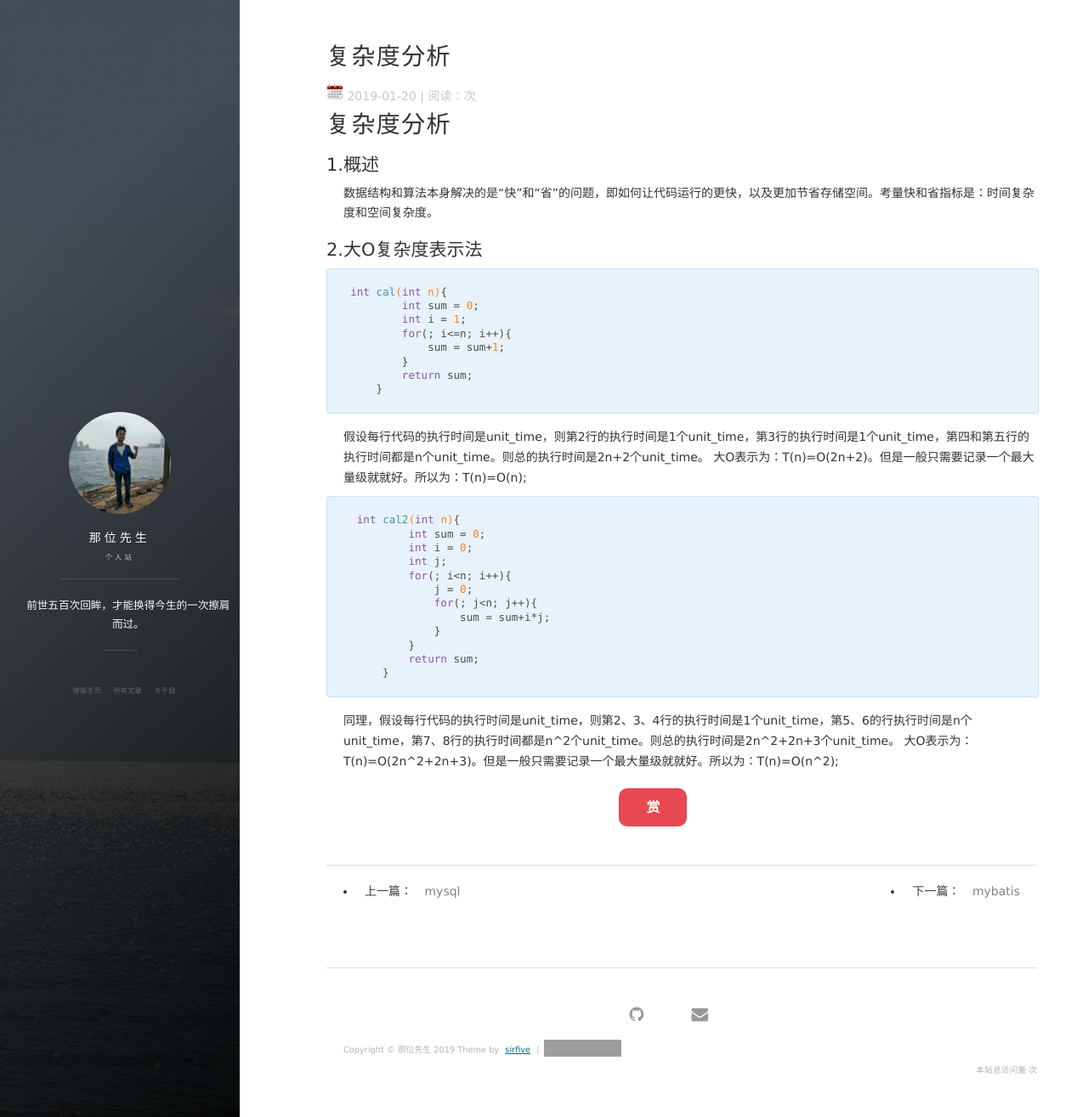
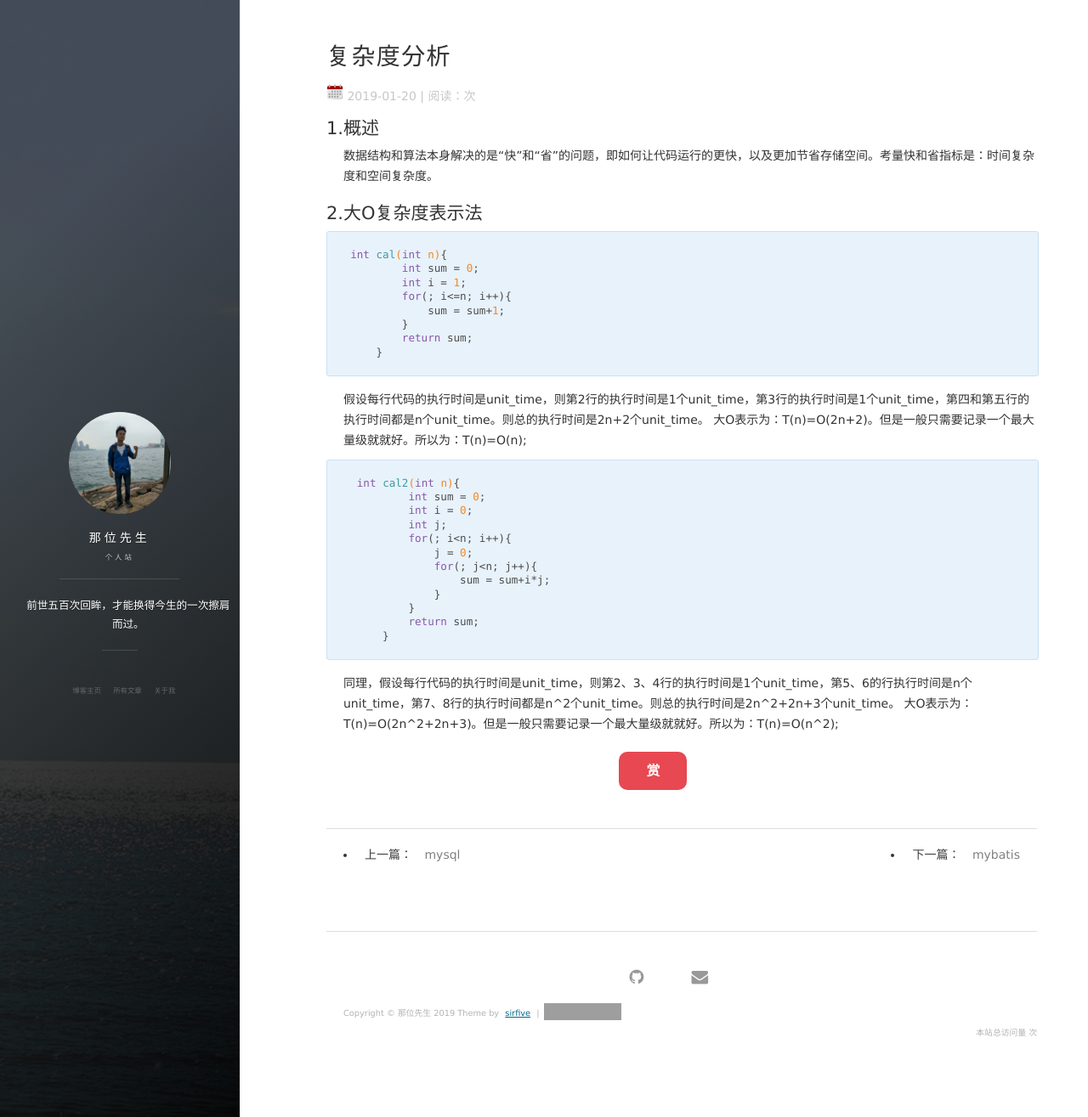
Before and after one commit to sirFive/sirFive.github.io, a Jekyll site: the page built from _posts/2019-03-24-数据结构与算法-复杂度分析.MD, in a window 1280 px wide and 1315 px high. Shown: the whole window at 85% size. Built offline with Jekyll 4.4.1, drawn with Linux system fonts in a browser that asks for light colours; nearby versions of some CDN libraries; comment, search, counter and statistics services are not loaded; grey boxes are pictures that could not be loaded.

```diff
--- a/_posts/2019-03-24-数据结构与算法-复杂度分析.MD
+++ b/_posts/2019-03-24-数据结构与算法-复杂度分析.MD
@@ -5,7 +5,6 @@
 description: "数据结构与算法"
 tag: 数据结构与算法
 ---
-# 复杂度分析
 ## 1.概述
 数据结构和算法本身解决的是“快”和“省”的问题，即如何让代码运行的更快，以及更加节省存储空间。考量快和省指标是：时间复杂度和空间复杂度。
 ## 2.大O复杂度表示法
```
